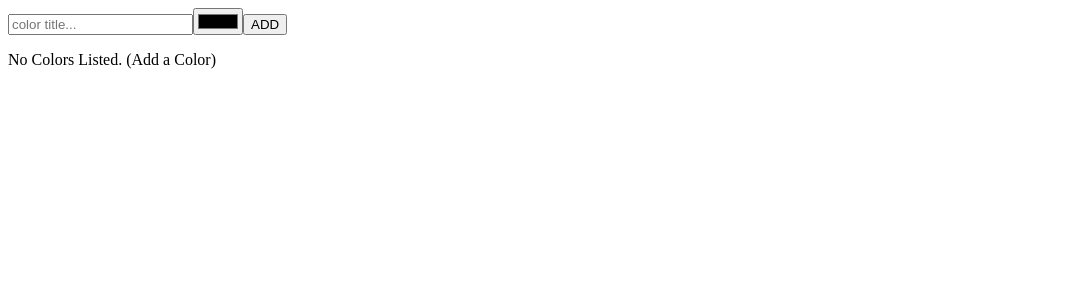
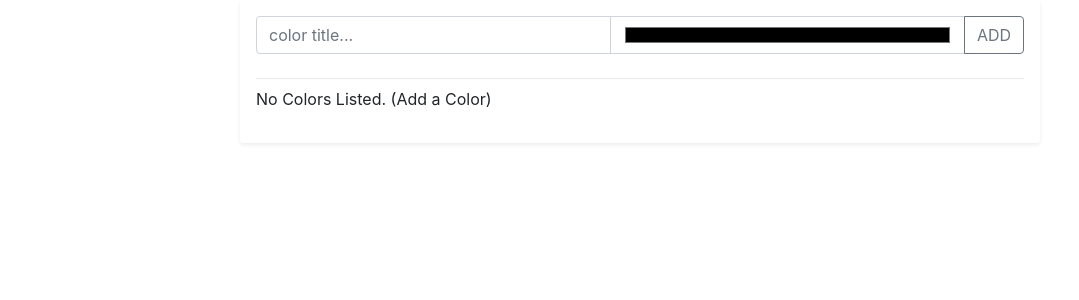
Before and after one commit to DanilYusupov/Colors-organizer-react-, a React (Create React App) app: page / in a window 1280 px wide. Shown: the top 300 px of the page, without its empty margins (0-1079 px from the left). Built offline with nearby package versions, Linux system fonts and the light colour scheme.

Commit message:
Added bootstrap

```diff
--- a/src/App.js
+++ b/src/App.js
@@ -37,14 +37,14 @@ class App extends Component {
                     rating,
                 },
         );
-        this.setState({colors});
+        this.setState({ colors });
     }
 
     removeColor(id) {
         const colors = this.state.colors.filter(
             color => color.id !== id,
         );
-        this.setState({colors});
+        this.setState({ colors });
     }
 
     render() {
@@ -52,10 +52,21 @@ class App extends Component {
         const { colors } = this.state;
         return (
             <div className="App">
-                <AddColorForm onNewColor={addColor}/>
-                <ColorList colors={colors}
-                           onRate={rateColor}
-                           onRemove={removeColor}/>
+                <div className="container shadow-sm p-3 mb-5 bg-white rounded" style={{width: 800 + 'px'}}>
+                    <div className="row">
+                        <div className="col">
+                            <AddColorForm onNewColor={addColor}/>
+                        </div>
+                    </div>
+                    <div className="dropdown-divider"></div>
+                    <div className="row">
+                        <div className="col">
+                            <ColorList colors={colors}
+                                       onRate={rateColor}
+                                       onRemove={removeColor}/>
+                        </div>
+                    </div>
+                </div>
             </div>
         );
     }
--- a/src/components/AddColorForm.jsx
+++ b/src/components/AddColorForm.jsx
@@ -1,7 +1,7 @@
 import React from 'react';
 import PropTypes from 'prop-types';
 
-const AddColorForm = ({onNewColor = f => f}) => {
+const AddColorForm = ({ onNewColor = f => f }) => {
     let _title, _color;
     const submit = e => {
         e.preventDefault();
@@ -12,22 +12,28 @@ const AddColorForm = ({onNewColor = f => f}) => {
     };
     return (
         <form onSubmit={submit}>
-            <input ref={input => _title = input}
-                   type="text"
-                   placeholder="color title..." required/>
-            <input ref={input => _color = input}
-                   type="color" required/>
-            <button>ADD</button>
+            <div className="input-group mb-3">
+                <input ref={input => _title = input}
+                       type="text"
+                       className="form-control"
+                       placeholder="color title..." required/>
+                <input className="form-control"
+                       ref={input => _color = input}
+                       type="color" required/>
+                <div className="input-group-append">
+                    <button className="btn btn-outline-secondary">ADD</button>
+                </div>
+            </div>
         </form>
     )
 };
 
 AddColorForm.propTypes = {
-    onNewColor: PropTypes.func
+    onNewColor: PropTypes.func,
 };
 
 AddColorForm.defaultProps = {
-    onNewColor: f => f
+    onNewColor: f => f,
 };
 
 export default AddColorForm;
--- a/src/components/Color.jsx
+++ b/src/components/Color.jsx
@@ -2,15 +2,24 @@ import React from 'react';
 import StarRating from './StarRating';
 
 const Color = ({ title, color, rating = 0, onRemove = f => f, onRate = f => f }) =>
-    <section className="color">
-        <h1>{title}</h1>
-        <button onClick={onRemove}>X</button>
-        <div className="color"
-             style={{ backgroundColor: color }}>
+    <div className="color card m-1" style={{ width: 18 + 'rem' }}>
+        <div className="card-body">
+            <div className="row">
+                <div className="col text-center">
+                    <h4>{title}</h4>
+                </div>
+                <div className="col-1">
+                    <button type="button" className="close" onClick={onRemove}><span aria-hidden="true">&times;</span>
+                    </button>
+                </div>
+            </div>
+            <div className="color rounded"
+                 style={{ backgroundColor: color, height: 50 + 'px' }}>
+            </div>
+            <div>
+                <StarRating starsSelected={rating} onRate={onRate}/>
+            </div>
         </div>
-        <div>
-            <StarRating starsSelected={rating} onRate={onRate}/>
-        </div>
-    </section>;
+    </div>;
 
 export default Color;
--- a/src/components/ColorList.jsx
+++ b/src/components/ColorList.jsx
@@ -2,15 +2,17 @@ import React from 'react';
 import Color from './Color';
 
 const ColorList = ({ colors = [], onRate = f => f, onRemove = f => f }) =>
-    <div className="color-list">
+    <div className="row color-list">
         {
             (colors.length === 0) ?
-                <p>No Colors Listed. (Add a Color)</p> :
+                <p className="col">No Colors Listed. (Add a Color)</p> :
                 colors.map(color =>
+                    <div className="col">
                     <Color key={color.id}
                            {...color}
                            onRate={(rating) => onRate(color.id, rating)}
                            onRemove={() => onRemove(color.id)}/>
+                    </div>
                 )
         }
     </div>;
--- a/src/index.js
+++ b/src/index.js
@@ -2,6 +2,7 @@ import React from 'react';
 import ReactDOM from 'react-dom';
 import App from './App';
 import registerServiceWorker from './registerServiceWorker';
+import '../node_modules/bootstrap/dist/css/bootstrap.min.css';
 
 ReactDOM.render(<App />, document.getElementById('root'));
 registerServiceWorker();
```
Also changed, not shown: package.json (+8 -0 lines), 1 other file (tests, documents, lock files or other folders).
